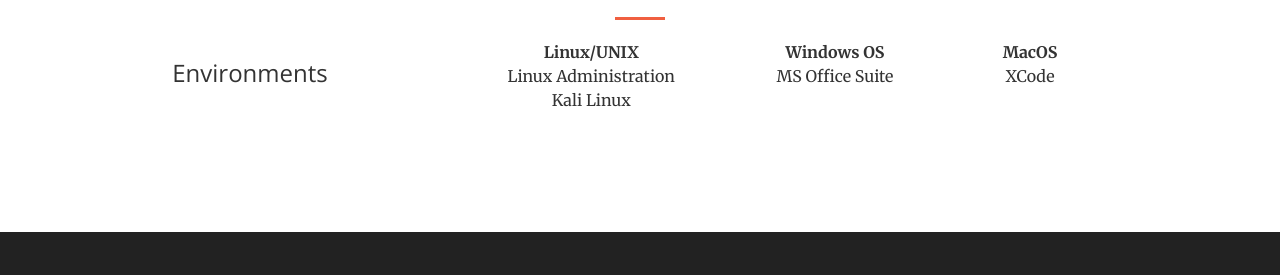
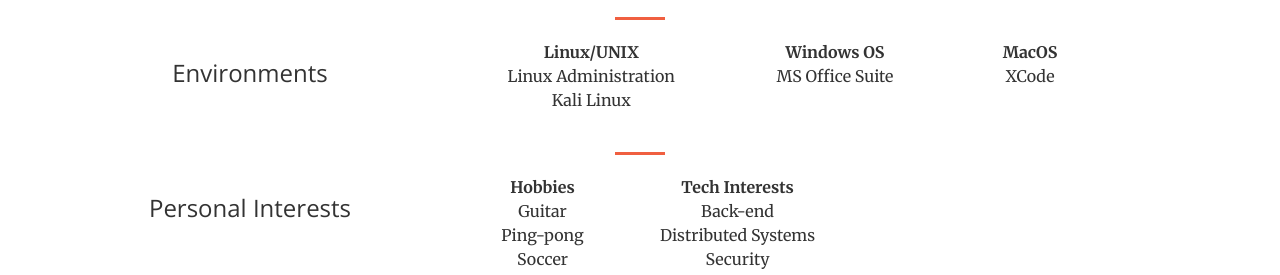
Before and after one commit to 901/901.github.io, a plain HTML site: page index.html in a window 1280 px wide. Shown: the part 3119-3394 px from the top of the page. Drawn offline with nearby package versions, Linux system fonts and the light colour scheme.

Commit message:
added interests

```diff
--- a/index.html
+++ b/index.html
@@ -273,6 +273,20 @@
                     </p>
                 </div>
             </div>
+            <hr>
+            <div class="row">
+                <div class="col-sm-4" style="display: block; margin-left: auto; margin-right: auto; text-align: center;">
+                    <h3>Personal Interests</h3>
+                </div>
+                <div class="col-sm-2" style="display: block; margin-left: auto; margin-right: auto; text-align: center;">
+                    <p><b>Hobbies</b> <br> Guitar <br> Ping-pong <br> Soccer <br> Video Games
+                    </p>
+                </div>
+                <div class="col-sm-2" style="display: block; margin-left: auto; margin-right: auto; text-align: center;">
+                    <p><b>Tech Interests</b> <br> Back-end <br> Distributed Systems <br> Security <br> AI Research
+                    </p>
+                </div>
+            </div>
 
         </div>
     </section>
```
